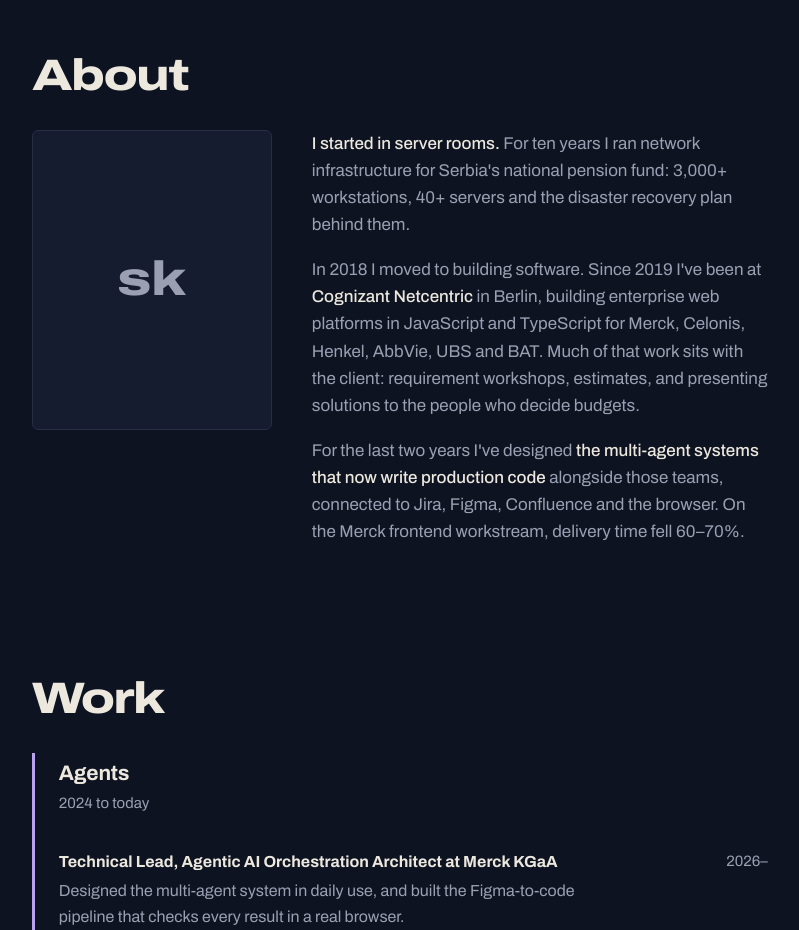
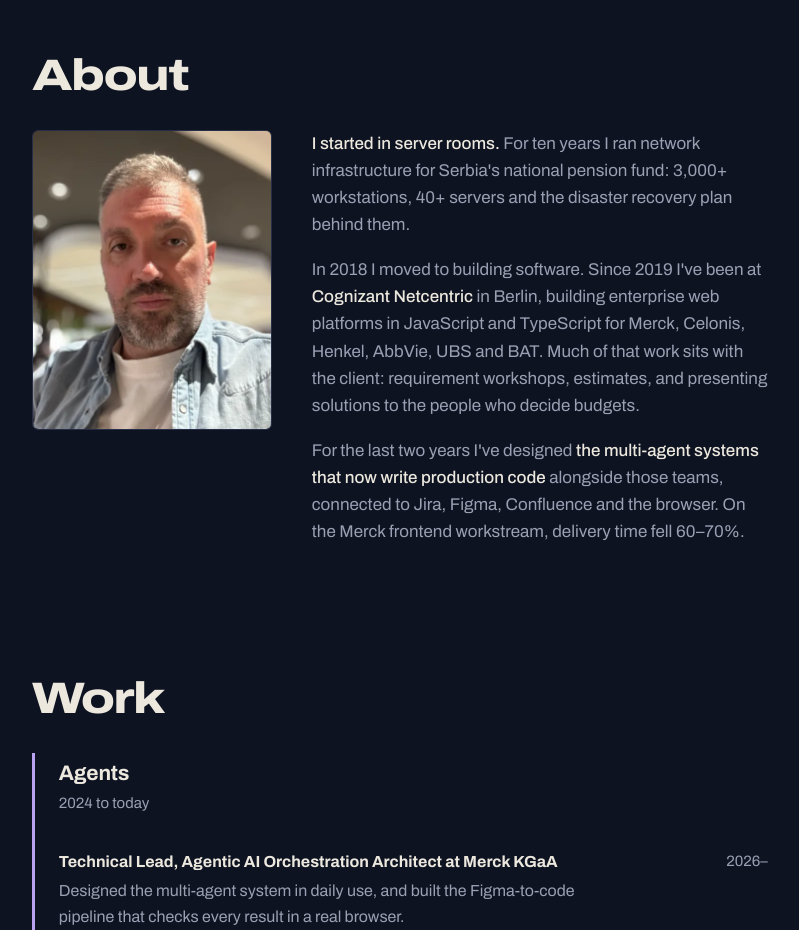
Before and after one commit to skojic/skojic.github.io, a plain HTML site: page index.html in a window 1280 px wide. Shown: the part 860-1790 px from the top of the page, without its empty margins (213-1012 px from the left). Drawn offline with Linux system fonts and the light colour scheme.

Commit message:
Add portrait photo and Search Console verification
- Colour portrait in About, 4:5 WebP at 480 and 960 wide, metadata stripped
- Google Search Console verification tag for skojic.vercel.app

```diff
--- a/index.html
+++ b/index.html
@@ -10,6 +10,7 @@
   <link rel="canonical" href="https://skojic.vercel.app/">
   <meta name="theme-color" content="#0E1322">
   <meta name="google-site-verification" content="TGsA5JXaML0eVBWn7V_Vn_fzqcVlUT7IirEP6LDED1s">
+  <meta name="google-site-verification" content="pdVKBQ15sfyeQvkXBNHDUF7k2fRKXy5PO5NBvGO-YGI">
 
   <meta property="og:type" content="profile">
   <meta property="og:site_name" content="Srdjan Kojic">
@@ -106,9 +107,7 @@
       <div class="col">
         <h2 id="about-title">About</h2>
         <div class="about-grid">
-          <!-- Photo: replace this div with
-               <img class="photo" src="/img/srdjan-kojic.webp" width="480" height="600" alt="Srdjan Kojic"> -->
-          <div class="photo photo-placeholder" role="img" aria-label="Photo of Srdjan Kojic, coming soon">sk</div>
+          <img class="photo" src="/img/srdjan-kojic-480.webp" srcset="/img/srdjan-kojic-480.webp 480w, /img/srdjan-kojic-960.webp 960w" sizes="(max-width: 760px) 11rem, 15rem" width="480" height="600" alt="Srdjan Kojic" loading="lazy" decoding="async">
           <div>
             <p><strong>I started in server rooms.</strong> For ten years I ran network infrastructure for Serbia's national pension fund: 3,000+ workstations, 40+ servers and the disaster recovery plan behind them.</p>
             <p>In 2018 I moved to building software. Since 2019 I've been at <strong>Cognizant Netcentric</strong> in Berlin, building enterprise web platforms in JavaScript and TypeScript for Merck, Celonis, Henkel, AbbVie, UBS and BAT. Much of that work sits with the client: requirement workshops, estimates, and presenting solutions to the people who decide budgets.</p>
--- a/styles.css
+++ b/styles.css
@@ -119,7 +119,6 @@
 
 .about-grid { display: grid; grid-template-columns: 15rem 1fr; gap: 2.5rem; align-items: start; }
 .photo { width: 15rem; aspect-ratio: 4 / 5; border-radius: 6px; background: var(--deep); border: 1px solid var(--line); object-fit: cover; }
-img.photo { filter: grayscale(1); }
 .photo-placeholder { display: grid; place-items: center; color: var(--fog); font-weight: 800; font-stretch: 125%; font-size: 3rem; }
 .about p { max-width: var(--measure); color: var(--fog); margin-bottom: 1.1rem; }
 .about p strong { color: var(--paper); font-weight: 500; }
```
Also changed, not shown: README.md, img/srdjan-kojic-480.webp (added), img/srdjan-kojic-960.webp (added).
